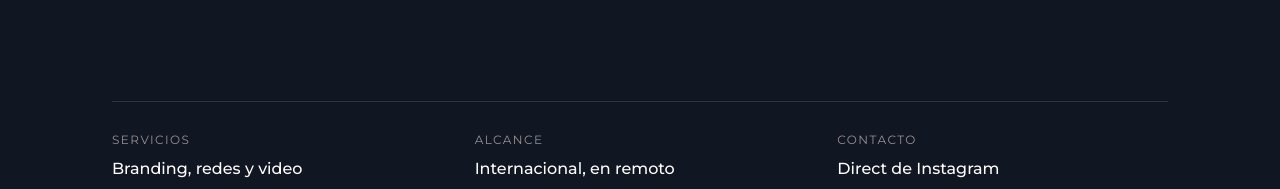
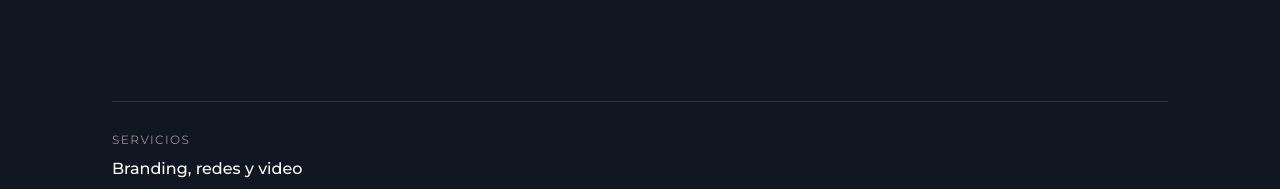
Before and after one commit to JoseDarioGonzalezCha/lp-branding-Massi-Visual-Lab, a plain HTML site: page index.html in a window 1280 px wide. Shown: the part 611-800 px from the top of the page. Drawn offline with Linux system fonts and the light colour scheme.

Commit message:
Modified class: facts

```diff
--- a/index.html
+++ b/index.html
@@ -87,14 +87,6 @@
           <div>
             <dt>Servicios</dt>
             <dd>Branding, redes y video</dd>
-          </div>
-          <div>
-            <dt>Alcance</dt>
-            <dd>Internacional, en remoto</dd>
-          </div>
-          <div>
-            <dt>Contacto</dt>
-            <dd>Direct de Instagram</dd>
           </div>
         </dl>
       </div>
```
